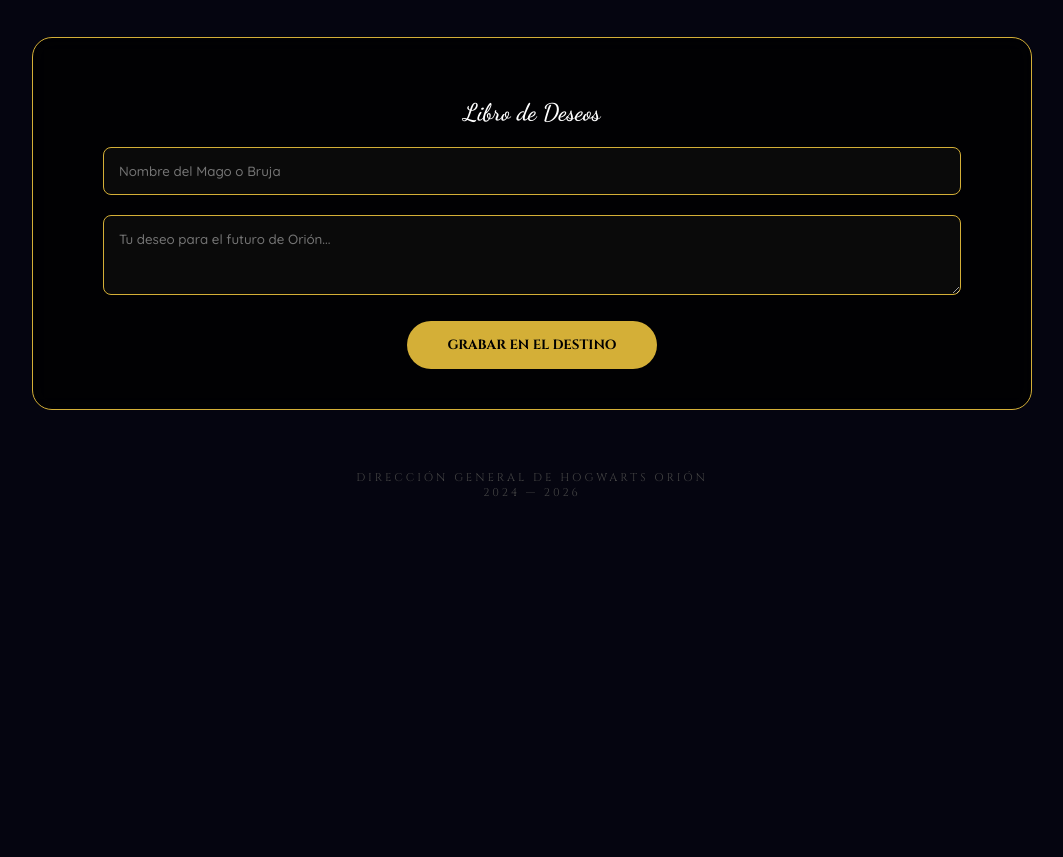
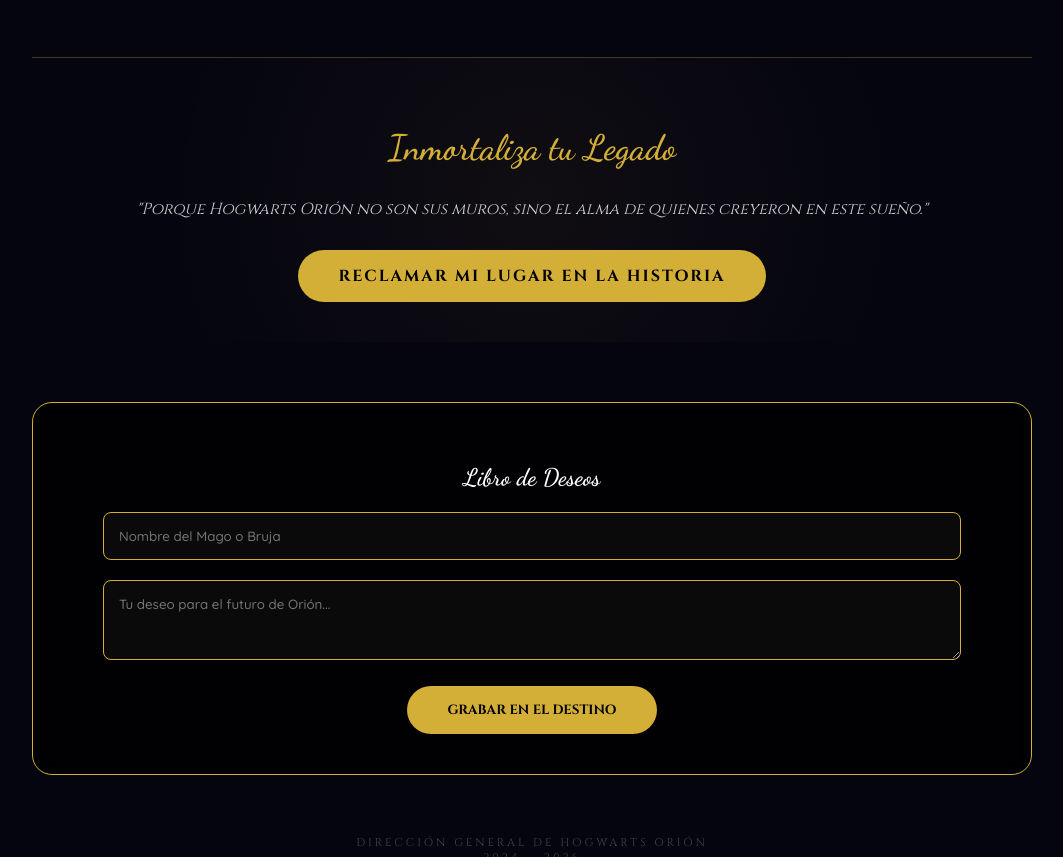
Before and after one commit to Hogwarts-Orion/Recompensas-, a plain HTML site: page index.html in a window 1280 px wide. Shown: the part 879-1736 px from the top of the page, without its empty margins (108-1171 px from the left). Before the commit the page ends 1419 px from the top, so only its background shows below. Drawn offline with nearby package versions, Linux system fonts and the light colour scheme; no server answers.

Commit message:
Update index.html

```diff
--- a/index.html
+++ b/index.html
@@ -89,7 +89,6 @@
             transition: width 1s ease-in-out;
         }
 
-        /* EFECTO CUANDO LLEGA A 200 */
         .full-energy {
             animation: pulseEnergy 1.5s infinite alternate;
             background: linear-gradient(90deg, #fff, var(--gold), #fff) !important;
@@ -107,6 +106,14 @@
             border-radius: 15px;
             margin: 20px 0;
             animation: slideDown 1s ease;
+        }
+
+        /* NUEVA SECCIÓN DE LEGADO */
+        .legacy-section {
+            margin: 60px 0;
+            padding: 40px;
+            border-top: 1px solid rgba(212, 175, 55, 0.3);
+            background: radial-gradient(circle, rgba(212, 175, 55, 0.05) 0%, transparent 70%);
         }
 
         .magic-card {
@@ -141,6 +148,8 @@
             cursor: pointer;
             font-family: 'Cinzel', serif;
             transition: 0.3s;
+            text-decoration: none;
+            display: inline-block;
         }
         .btn-magic:hover { transform: scale(1.05); box-shadow: 0 0 20px white; }
 
@@ -202,9 +211,9 @@
     </div>
 
     <div id="reward-section" class="hidden">
-        <h2 style="font-family: 'Dancing Script', cursive; color: #fff;">¡Meta de Poder Alcanzada!</h2>
-        <p>La Dirección de Hogwarts Orión reconoce la lealtad de sus miembros. El portal está sobrecargado de magia.</p>
-        <button class="btn-magic btn-reward" onclick="window.open('URL_DE_TU_DIPLOMA_O_FOTO')">RECLAMAR RECOMPENSA DEL BIENIO</button>
+        <h2 style="font-family: 'Dancing Script', cursive; color: #fff;">¡Portal de Recompensas Abierto!</h2>
+        <p>La Dirección de Hogwarts Orión reconoce tu lealtad infinita. Tu diploma de Fundador te espera.</p>
+        <a href="https://hogwarts-orion.github.io/Certificado-/" class="btn-magic btn-reward">OBTENER DIPLOMA DE FUNDADOR</a>
     </div>
 
     <div class="magic-card" id="capsule-box">
@@ -212,6 +221,12 @@
         <h3 id="capsule-title">Cápsula del Tiempo</h3>
         <p id="capsule-text">Se abrirá el 15 de agosto de 2026.</p>
     </div>
+
+    <section class="legacy-section">
+        <h2 style="font-family: 'Dancing Script', cursive; color: var(--gold); font-size: 2.2rem;">Inmortaliza tu Legado</h2>
+        <p style="font-style: italic; color: #ccc; margin-bottom: 30px;">"Porque Hogwarts Orión no son sus muros, sino el alma de quienes creyeron en este sueño."</p>
+        <a href="https://hogwarts-orion.github.io/Certificado-/" class="btn-magic" style="letter-spacing: 2px;">RECLAMAR MI LUGAR EN LA HISTORIA</a>
+    </section>
 
     <section id="pre-anniversary" class="magic-card">
         <h2 style="font-family: 'Dancing Script', cursive; color: var(--gold-light);">Libro de Deseos</h2>
@@ -287,7 +302,6 @@
                 list.innerHTML += `<div class="entry"><b>${e.nombre}</b><p>"${e.texto}"</p></div>`;
             });
 
-            // LÓGICA DE META (200)
             const count = entries.length;
             const progress = (count / 200) * 100;
             const bar = document.getElementById('energy-fill');
@@ -304,7 +318,6 @@
         }
     });
 
-    // --- MOMENTOS POST-ANIVERSARIO ---
     function sendMoment() {
         const n = document.getElementById('nameMoment').value;
         const t = document.getElementById('textMoment').value;
@@ -325,7 +338,6 @@
         }
     });
 
-    // --- ESTRELLAS DE FONDO ---
     const canvas = document.getElementById('star-canvas');
     const ctx = canvas.getContext('2d');
     canvas.width = window.innerWidth; canvas.height = window.innerHeight;
@@ -343,7 +355,6 @@
     }
     animate();
 
-    // RASTRO DE VARITA
     document.addEventListener('mousemove', (e) => {
         const flare = document.createElement('div');
         flare.className = 'cursor-flare';
```
